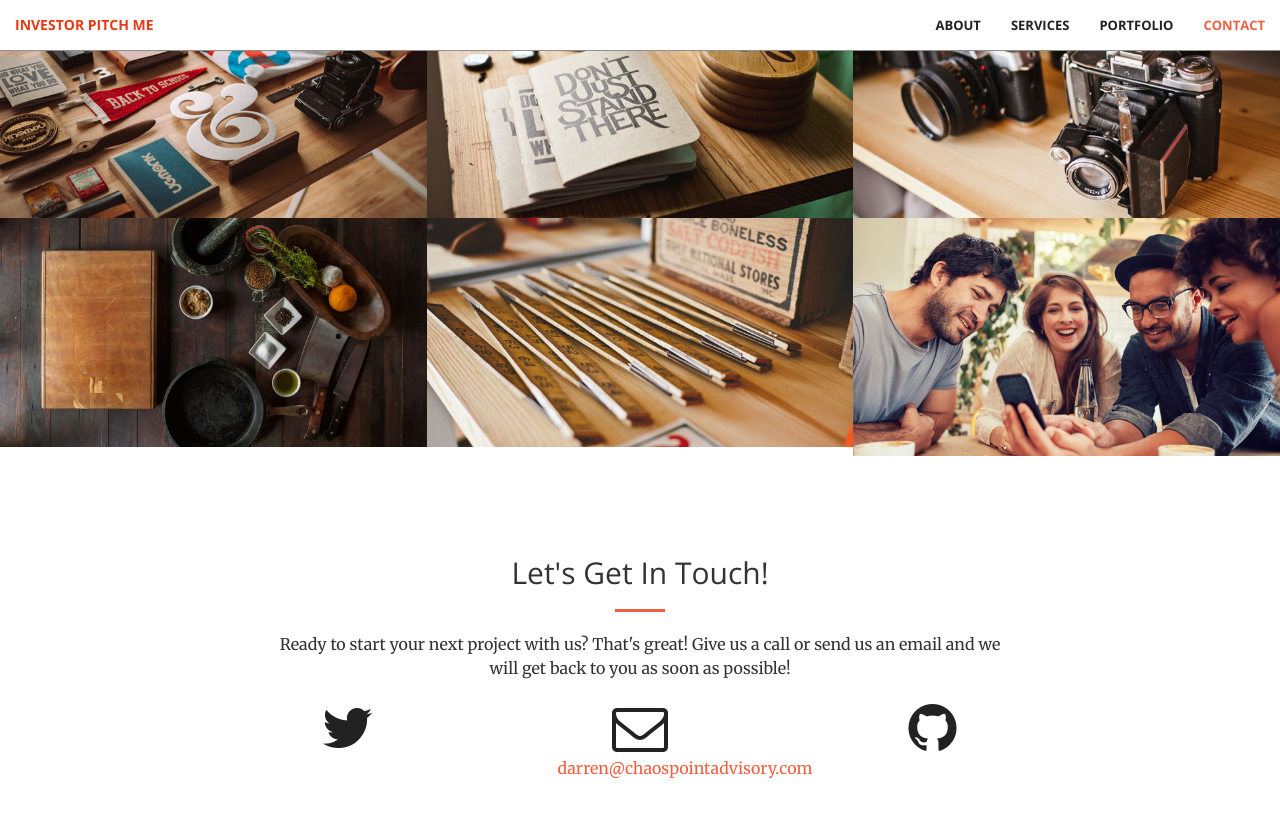
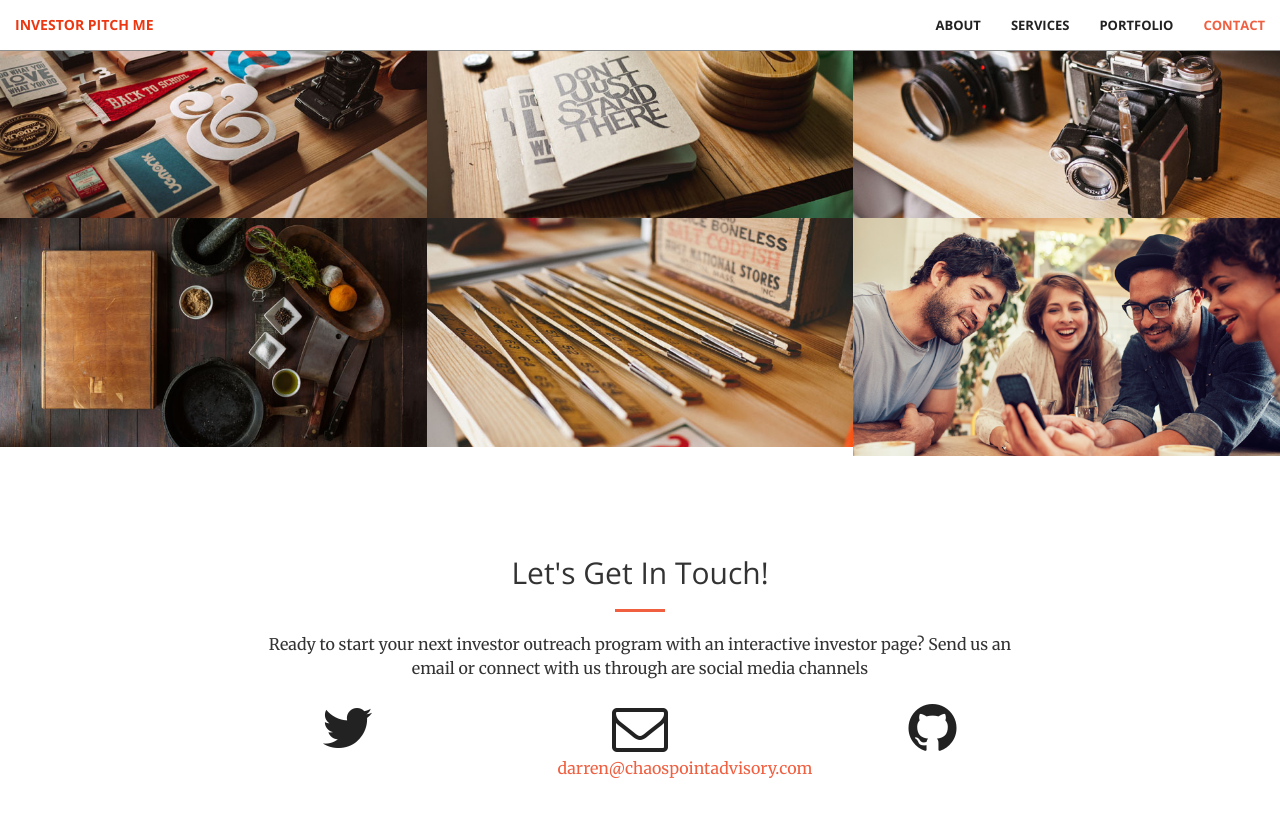
Before and after one commit to yusetc/investorpitch.me, a Jekyll site: the page built from index.html, in a window 1280 px wide and 900 px high, scrolled down 1419 px. Shown: the top 817 px of the window. Built offline with Jekyll 4.4.1, drawn with Linux system fonts in a browser that asks for light colours.

Commit message:
Update contact.html

```diff
--- a/_includes/contact.html
+++ b/_includes/contact.html
@@ -4,7 +4,7 @@
             <div class="col-lg-8 col-lg-offset-2 text-center">
                 <h2 class="section-heading">Let's Get In Touch!</h2>
                 <hr class="primary">
-                <p>Ready to start your next project with us? That's great! Give us a call or send us an email and we will get back to you as soon as possible!</p>
+                <p>Ready to start your next investor outreach program with an interactive investor page? Send us an email or connect with us through are social media channels</p>
             </div>
         <div class="col-lg-2 col-lg-offset-2 text-center">
             <a href="https://twitter.com/{{ site.twitter_username }}">
```
